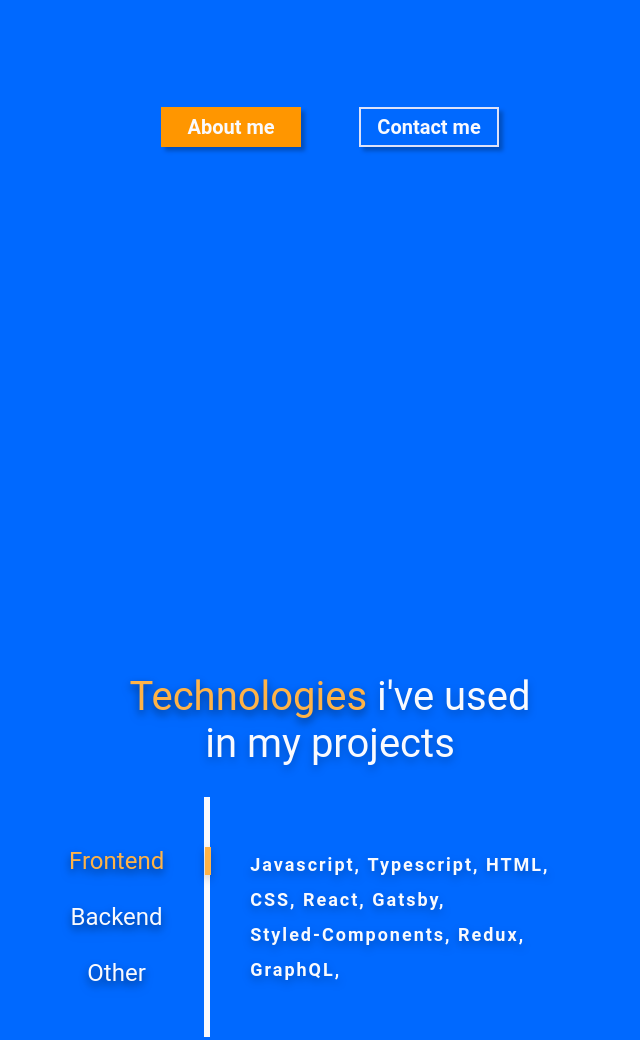
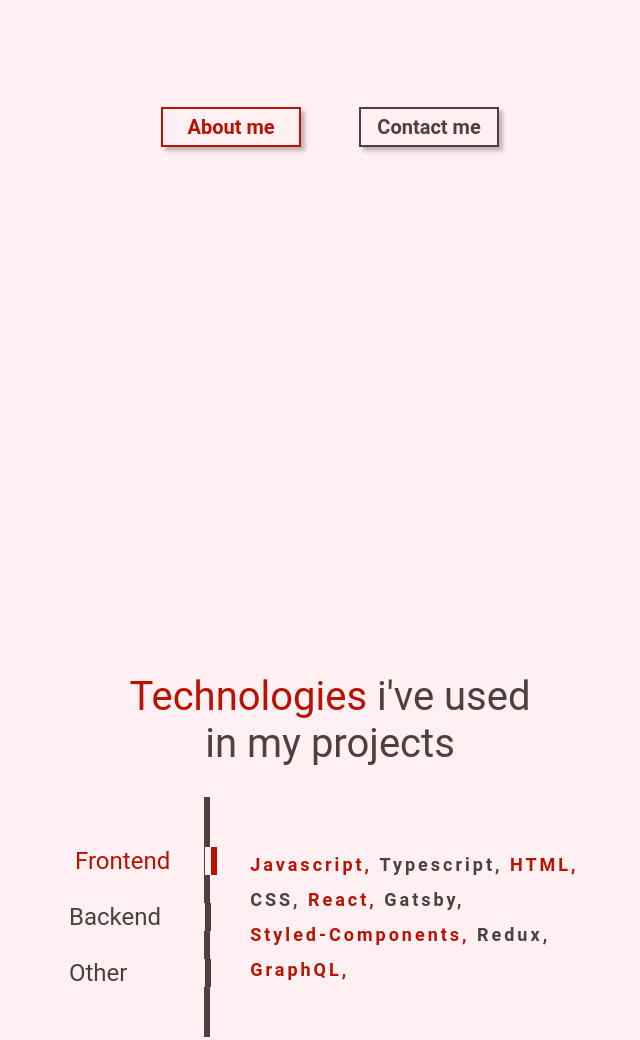
Before and after one commit to DamianErtel/de-portfolio, a Gatsby site: page / in a window 1280 px wide. Shown: the part 375-1415 px from the top of the page, without its empty margins (310-950 px from the left). Built offline with nearby package versions, Linux system fonts and the light colour scheme; Gatsby itself is replaced by a stand-in of ours.

Commit message:
change color scheme, add skill button animations

```diff
--- a/src/commonStyles/buttons.styled.ts
+++ b/src/commonStyles/buttons.styled.ts
@@ -21,17 +21,18 @@ const BaseButton = styled.button<{ variant?: string }>`
       case "secondary":
         return `
                 background: none;
-                border: 2px solid ${theme.palette.secondary.dark};
-                color: ${theme.palette.primary.contrastText};
+                border: 2px solid ${theme.palette.secondary.main};
+                color: ${theme.palette.secondary.main};
                 &:hover {
-                    background-color: ${theme.palette.secondary.dark};
+                    background-color: ${theme.palette.secondary.main};
                     color: ${theme.palette.secondary.contrastText};
                 };
                 `;
       default:
         return `
-                background-color: ${theme.palette.complementary.main};
-                color: ${theme.palette.complementary.contrastText};
+                background: none;
+                border: 2px solid ${theme.palette.complementary.main};
+                color: ${theme.palette.complementary.main};
                 &:hover {
                     background-color: ${theme.palette.complementary.main};
                     color: ${theme.palette.complementary.contrastText};
--- a/src/components/NavBar/NavBar.styled.ts
+++ b/src/components/NavBar/NavBar.styled.ts
@@ -20,14 +20,14 @@ export const IconWrapperLink = styled(Link)<{ $active: boolean }>`
     height: 40px;
     color: ${({ theme, $active }) =>
       $active
-        ? theme.palette.complementary.light
+        ? theme.palette.complementary.main
         : theme.palette.primary.contrastText};
   }
 `;
 
 export const StyledNavbar = styled.nav`
   display: flex;
-  background-color: ${({ theme }) => theme.palette.primary.light};
+  background: ${({ theme }) => theme.palette.primary.main};
   width: 100vw;
   height: 60px;
   position: fixed;
@@ -55,7 +55,7 @@ export const StyledLink = styled(Link)<{ $active: boolean }>`
   font-size: 2rem;
   color: ${({ theme, $active }) =>
     $active
-      ? theme.palette.complementary.light
+      ? theme.palette.complementary.main
       : theme.palette.primary.contrastText};
   font-weight: bold;
   text-decoration: none;
@@ -124,10 +124,11 @@ export const Sidebar = styled.div<{ isOpen: boolean }>`
   right: 0;
   top: 0;
   transition: max-width 0.3s ease-in-out;
-  background-color: ${({ theme }) => theme.palette.primary.light};
+  background-color: ${({ theme }) => theme.palette.primary.main};
   display: flex;
   flex-flow: column;
   overflow: hidden;
+  filter: drop-shadow(0 0 8px rgba(0, 0, 0, 0.25));
   a {
     text-decoration: none;
   }
--- a/src/components/sections/Main/Main.styled.tsx
+++ b/src/components/sections/Main/Main.styled.tsx
@@ -35,7 +35,6 @@ export const StyledMessageContainer = styled.article`
   flex-direction: column;
   min-width: 360px;
   font-size: 4rem;
-  text-shadow: 0 4px 4px rgba(0, 0, 0, 0.25);
   @media screen and (max-width: 600px) {
     min-width: 255px;
     max-width: 255px;
@@ -49,7 +48,7 @@ export const StyledTypeAnimation = styled(TypeAnimation)<{
   font-size: ${({ $main }) => ($main ? "4rem" : "3rem")};
   color: ${({ $color, theme }) =>
     $color
-      ? theme.palette.complementary.light
+      ? theme.palette.complementary.main
       : theme.palette.primary.contrastText};
   @media screen and (max-width: 600px) {
     font-size: ${({ $main }) => ($main ? "3rem" : "2rem")};
--- a/src/components/sections/Skills/Skills.styled.ts
+++ b/src/components/sections/Skills/Skills.styled.ts
@@ -7,12 +7,6 @@ export const Container = styled.div`
   justify-content: center;
   padding-top: 60px;
   height: 100%;
-  h1,
-  span,
-  p,
-  button {
-    ${({ theme }) => theme.dropShadow};
-  }
 `;
 
 export const TitleWrapper = styled.div`
@@ -23,7 +17,7 @@ export const TitleWrapper = styled.div`
     font-size: 4rem;
     display: inline;
     span {
-      color: ${({ theme }) => theme.palette.complementary.light};
+      color: ${({ theme }) => theme.palette.complementary.main};
     }
   }
   margin-bottom: 30px;
@@ -63,27 +57,48 @@ export const TextButton = styled.button<{ $active: boolean }>`
   position: relative;
   font-size: 2.4rem;
   cursor: pointer;
+  text-align: left;
   color: ${({ theme, $active }) =>
     $active
-      ? theme.palette.complementary.light
+      ? theme.palette.complementary.main
       : theme.palette.primary.contrastText};
-
+  @media screen and (min-width: 601px) {
+    transform: translateX(${({ $active }) => ($active ? "6px" : "0")});
+  }
+  @media screen and (max-width: 600px) {
+    transform: translateY(${({ $active }) => ($active ? "-6px" : "0")});
+  }
+  transition: all 0.3s linear;
   span {
-    transition: color 0.2s ease-in-out;
+    transition: all 0.3s ease-in-out;
     &:hover {
-      color: ${({ theme }) => theme.palette.complementary.light};
+      color: ${({ theme }) => theme.palette.complementary.main};
+    }
+  }
+  &::before {
+    content: "";
+    width: 6px;
+    height: 100%;
+    position: absolute;
+    left: 130px;
+    top: 0;
+    background-color: ${({ theme }) => theme.palette.primary.main};
+    @media screen and (max-width: 600px) {
+      display: none;
     }
   }
   &::after {
-    transition: all 0.2s ease-in-out;
     content: "";
     width: 6px;
     height: 100%;
     position: absolute;
     left: 136px;
     top: 0;
-    background-color: ${({ theme }) => theme.palette.complementary.light};
-    opacity: ${({ $active }) => ($active ? "1" : "0")};
+    transition: all 0.3s linear;
+    background-color: ${({ theme, $active }) =>
+      $active
+        ? theme.palette.complementary.main
+        : theme.palette.secondary.main};
     @media screen and (max-width: 600px) {
       display: none;
     }
@@ -96,11 +111,14 @@ export const TextWrapper = styled.article`
   line-height: 34px;
   display: flex;
   flex-wrap: wrap;
-  letter-spacing: 2px;
+  letter-spacing: 3px;
   width: 340px;
   font-size: 1.8rem;
   align-items: center;
   color: ${({ theme }) => theme.palette.primary.contrastText};
+  span:nth-child(odd) {
+    color: ${({ theme }) => theme.palette.complementary.main};
+  }
 `;
 
 export const Divider = styled.div`
--- a/src/styled.d.ts
+++ b/src/styled.d.ts
@@ -17,7 +17,6 @@ declare module "styled-components" {
       };
       primary: IPalette;
       secondary: IPalette;
-      additional: IPalette;
       complementary: IPalette;
     };
   }
--- a/src/theme/theme.ts
+++ b/src/theme/theme.ts
@@ -1,86 +1,4 @@
 import { DefaultTheme } from "styled-components";
-
-// const defaultTheme: DefaultTheme = {
-//   borderRadius: "4px",
-//   palette: {
-//     common: {
-//       black: "#000",
-//       white: "#fff",
-//     },
-//     primary: {
-//       main: "#0A192F",
-//       light: "#132f59",
-//       lighter: "#2C4160",
-//       dark: "#071121",
-//       contrastText: "#fff",
-//     },
-//     secondary: {
-//       main: "#31cba7",
-//       light: "#40fdd1",
-//       lighter: "#99FFE7",
-//       dark: "#229177",
-//       contrastText: "#fff",
-//     },
-//   },
-// };
-
-// const defaultTheme: DefaultTheme = {
-//   borderRadius: "4px",
-//   palette: {
-//     common: {
-//       black: "#000",
-//       white: "#fff",
-//     },
-//     primary: {
-//       main: "#B82601",
-//       light: "#132f59",
-//       lighter: "#2C4160",
-//       dark: "#071121",
-//       contrastText: "#fff",
-//     },
-//     secondary: {
-//       main: "#31cba7",
-//       light: "#40fdd1",
-//       lighter: "#99FFE7",
-//       dark: "#229177",
-//       contrastText: "#fff",
-//     },
-//   },
-// };
-
-// const defaultTheme: DefaultTheme = {
-//   borderRadius: "4px",
-//   palette: {
-//     common: {
-//       black: "#000",
-//       white: "#fff",
-//     },
-//     primary: {
-//       main: "#CD5360",
-//       light: "#da7f88",
-//       dark: "#a6303d",
-//       contrastText: "#fff",
-//     },
-//     secondary: {
-//       main: "#286DA8",
-//       light: "#4491d3",
-//       dark: "#1e527f",
-//       contrastText: "#fff",
-//     },
-//     field: {
-//       main: "#B37D4E",
-//       light: "#c29771",
-//       dark: "#8f633d",
-//       contrastText: "#fff",
-//     },
-//     breeze: {
-//       main: "#438496",
-//       light: "#5ea4b7",
-//       dark: "#346775",
-//       contrastText: "#fff",
-//     },
-//   },
-// };
 
 const defaultTheme: DefaultTheme = {
   borderRadius: "4px",
@@ -91,28 +9,22 @@ const defaultTheme: DefaultTheme = {
       white: "#fff",
     },
     primary: {
-      main: "#0069FF",
+      main: "#FFF0F3",
       light: "#3c8cff",
       dark: "#0054cc",
-      contrastText: "#F9FAFE",
+      contrastText: "#513E3E",
     },
     secondary: {
-      main: "#F9FAFE",
+      main: "#513E3E",
       light: "#fff",
       dark: "#dde2f9",
-      contrastText: "#0069FF",
-    },
-    additional: {
-      main: "#15cd72",
-      light: "#39eb93",
-      dark: "#12ae61",
-      contrastText: "#F9FAFE",
+      contrastText: "#FFF0F3",
     },
     complementary: {
-      main: "#FF9600",
+      main: "#BA1200",
       light: "#ffb347",
       dark: "#cd7800",
-      contrastText: "#F9FAFE",
+      contrastText: "#FFF0F3",
     },
   },
 };
```
